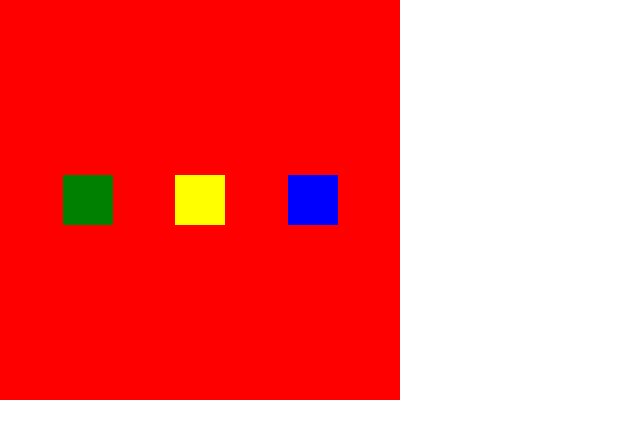
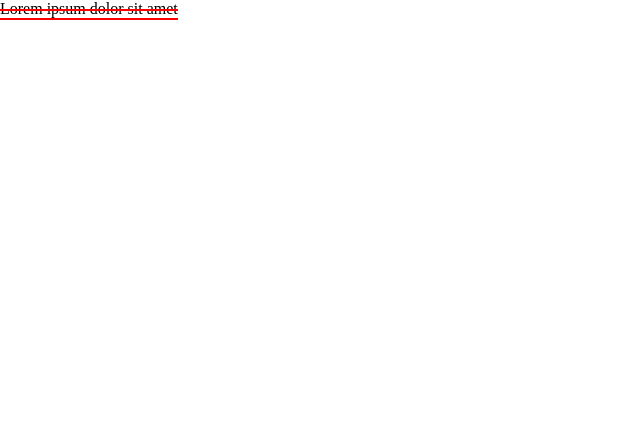
Before and after one commit to infoofajit/sheryians-css, a plain HTML site: page index.html in a window 1280 px wide. Shown: the whole page, without its empty margins (0-640 px from the left). Drawn offline with Linux system fonts and the light colour scheme.

Commit message:
Pseudo element: before/after

```diff
--- a/index.html
+++ b/index.html
@@ -7,10 +7,6 @@
   <link rel="stylesheet" href="style.css">
 </head>
 <body>
-  <div id="box">
-    <div id="one"></div>
-    <div id="two"></div>
-    <div id="three"></div>
-  </div>
+  <p>Lorem ipsum dolor sit amet</p>
 </body>
 </html>
--- a/style.css
+++ b/style.css
@@ -18,20 +18,26 @@ html, body {
   align-items: center;
 }
 
-#one {
-  width: 50px;
-  height: 50px;
-  background-color: green;
+p {
+  position: relative;
+  width: fit-content;
 }
 
-#two {
-  width: 50px;
-  height: 50px;
-  background-color: yellow;
+p::before {
+  content: '';
+  width: 100%;
+  height: 2px;
+  background-color: red;
+  position: absolute;
+  top: 50%;
 }
 
-#three {
-  width: 50px;
-  height: 50px;
-  background-color: blue;
+p::after {
+  content: '';
+  width: 100%;
+  height: 2px;
+  background-color: red;
+  position: absolute;
+  top: 100%;
+  left: 0;
 }
```
